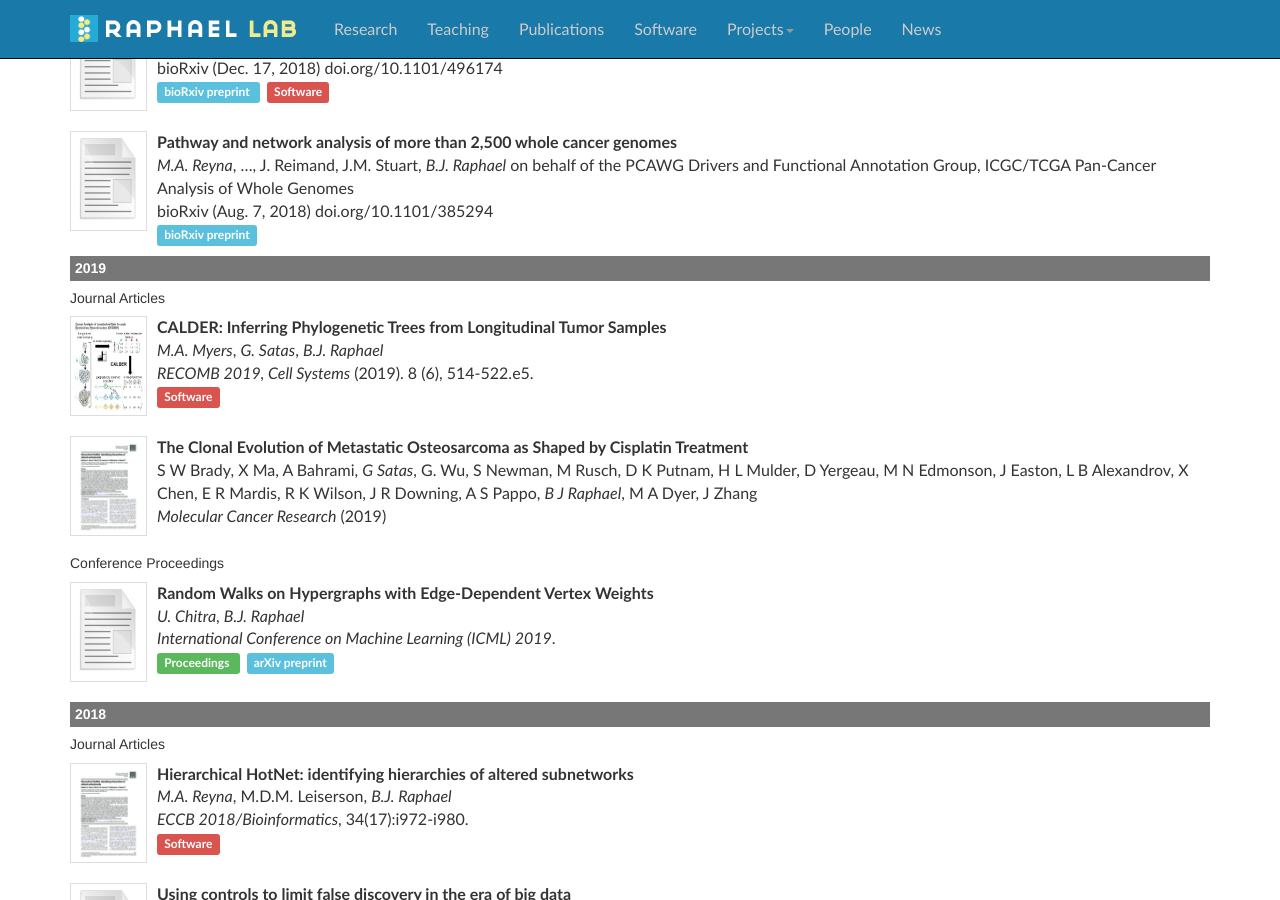
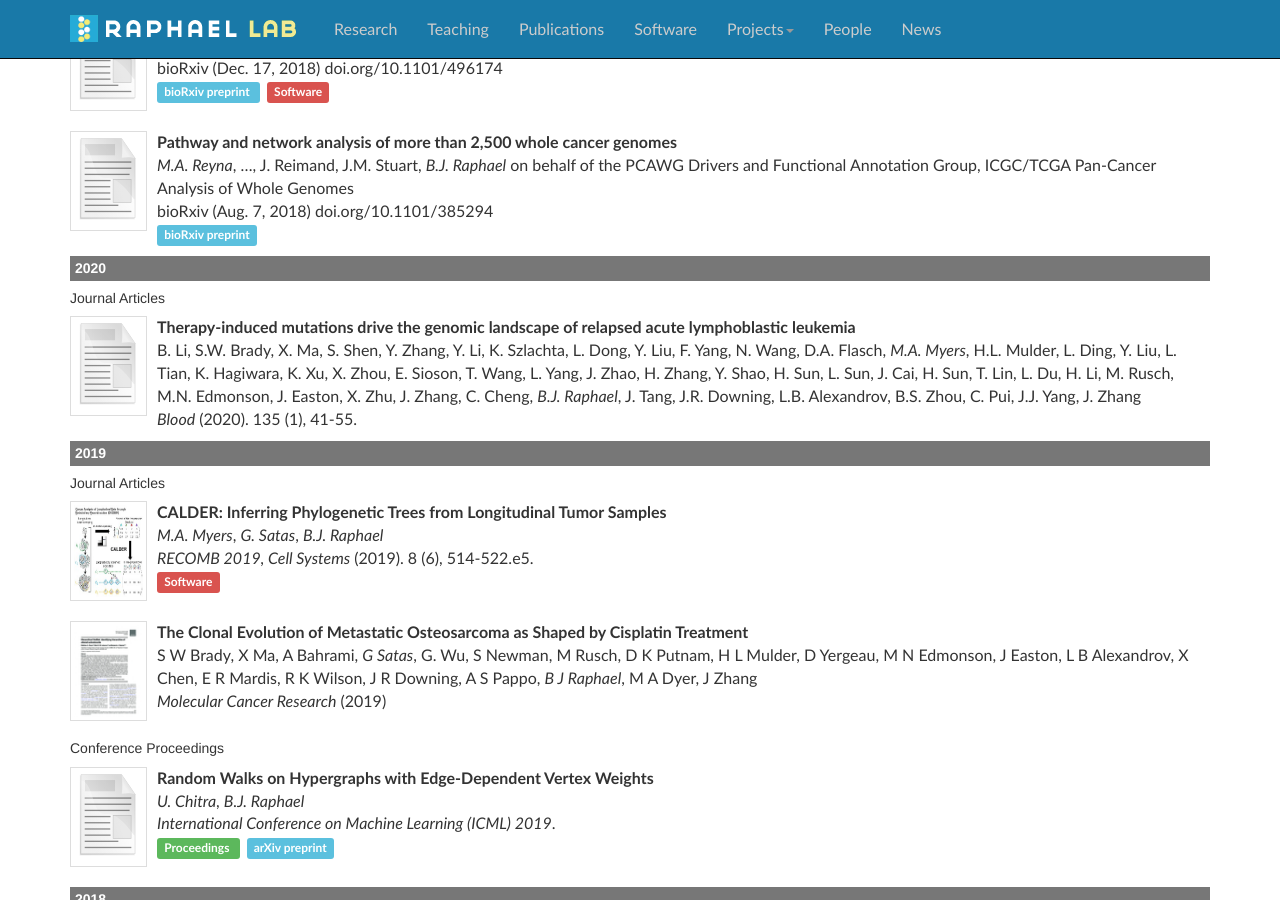
Before and after one commit to raphael-group/raphael-group.github.io, a Jekyll site: the page built from publications/index.md, in a window 1280 px wide and 900 px high, scrolled down 635 px. Built offline with Jekyll 4.4.1, drawn with Linux system fonts in a browser that asks for light colours; nearby versions of some CDN libraries; comment, search, counter and statistics services are not loaded.

Commit message:
Added St. Jude's AML paper in Blood

```diff
--- a/publications/index.md
+++ b/publications/index.md
@@ -93,6 +93,16 @@ container_css_class: container publications
         	<a href="https://www.biorxiv.org/content/10.1101/385294v1" target="_new">bioRxiv preprint</a>
 	</span>
 
+### 2020 ###
+
+##### Journal Articles
+* [![AMLStJudesBlood](../assets/img/papers/missing.svg)](https://www.sciencedirect.com/science/article/pii/S2405471219301917)
+	**Therapy-induced mutations drive the genomic landscape of relapsed acute lymphoblastic leukemia**
+
+	B. Li, S.W. Brady, X. Ma, S. Shen, Y. Zhang, Y. Li, K. Szlachta, L. Dong, Y. Liu, F. Yang, N. Wang, D.A. Flasch, _M.A. Myers_, H.L. Mulder, L. Ding, Y. Liu, L. Tian, K. Hagiwara, K. Xu, X. Zhou, E. Sioson, T. Wang, L. Yang, J. Zhao, H. Zhang, Y. Shao, H. Sun, L. Sun, J. Cai, H. Sun, T. Lin, L. Du, H. Li, M. Rusch, M.N. Edmonson, J. Easton, X. Zhu, J. Zhang, C. Cheng, _B.J. Raphael_, J. Tang, J.R. Downing, L.B. Alexandrov, B.S. Zhou, C. Pui, J.J. Yang, J. Zhang
+
+	*Blood* (2020). 135 (1), 41-55.
+
 ### 2019 ###
 
 ##### Journal Articles
```
